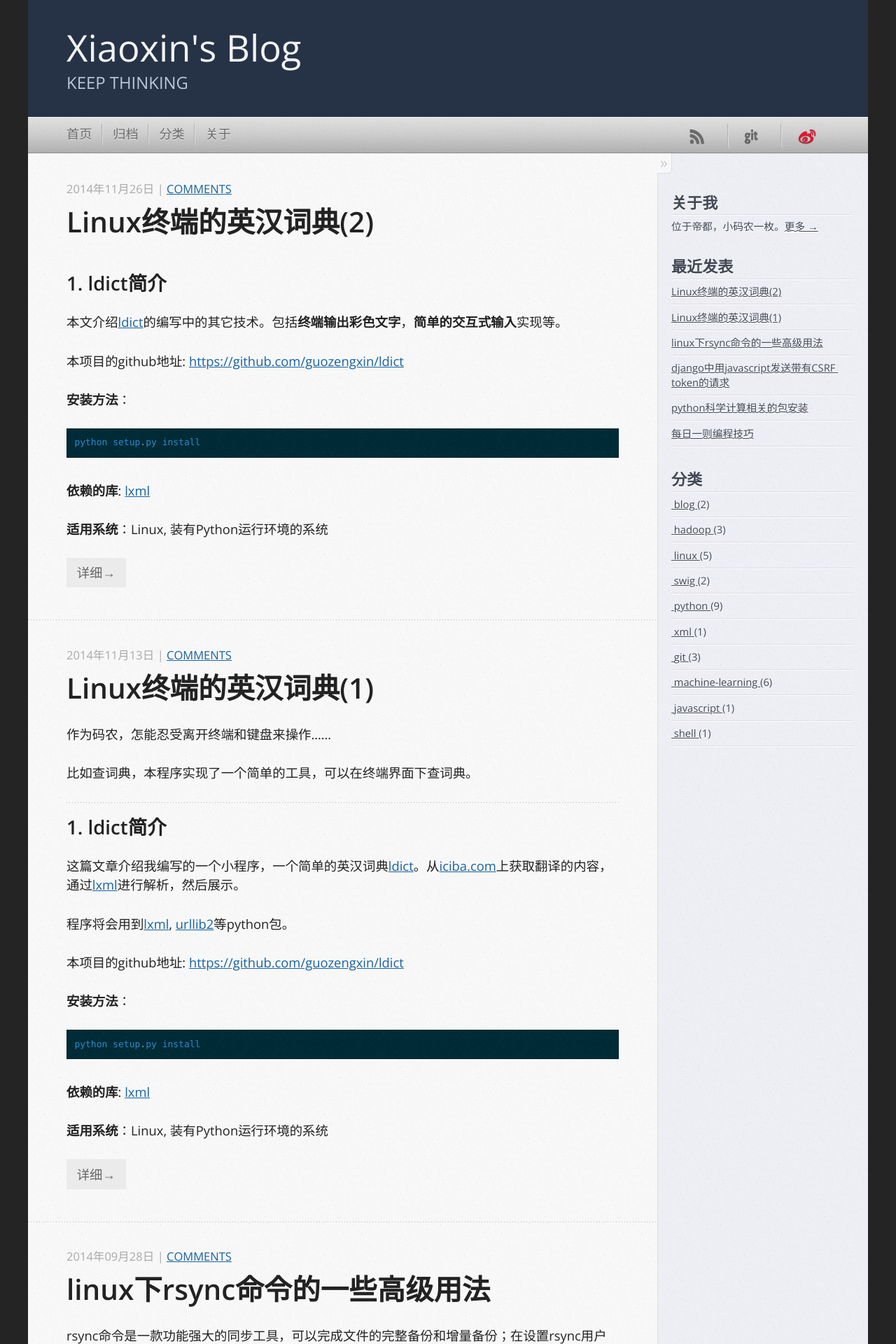
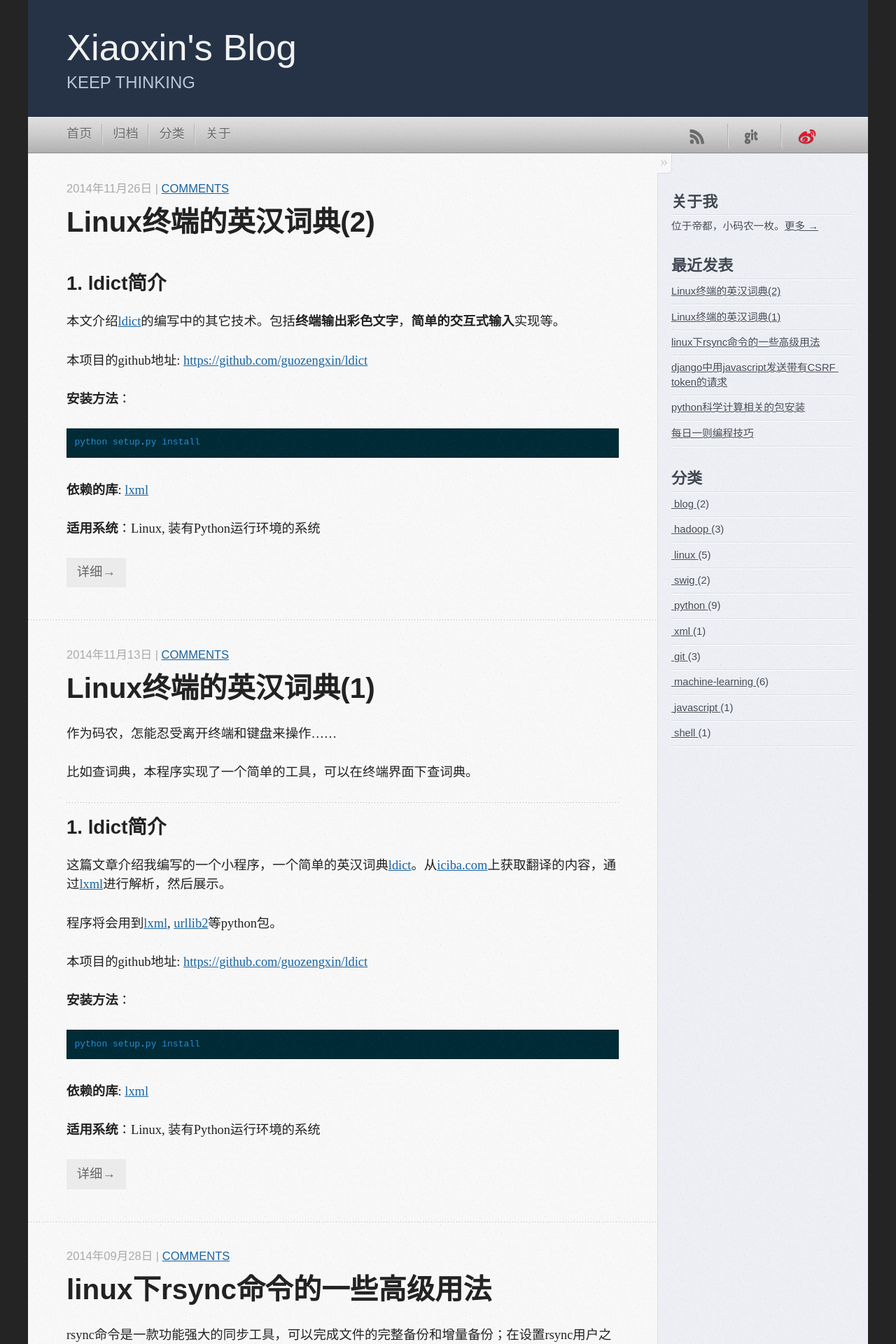
Before and after one commit to guozengxin/guozengxin.github.io, a Jekyll site: the page built from index.html, in a window 1280 px wide. Shown: the top 1920 px of the page at 70% size. Built offline with Jekyll 4.4.1, drawn with Linux system fonts in a browser that asks for light colours; nearby versions of some CDN libraries; formulas are drawn with MathJax 3; the list of posts is cut into pages by our own code; comment, search, counter and statistics services are not loaded.

Commit message:
change css code for modify fonts; which google font is not connect.

```diff
--- a/_includes/head.html
+++ b/_includes/head.html
@@ -29,7 +29,6 @@
     </script>
     <script src="{{ ASSET_PATH }}/js/default.js"></script>
 
-    <link href='http://fonts.googleapis.com/css?family=Open+Sans:400italic,600italic,400,600' rel='stylesheet' type='text/css'>
     <link rel="stylesheet" type="text/css" href="{{ ASSET_PATH }}/css/zocial.stripped.css">
     <link href="{{ ASSET_PATH }}/css/style.css" rel="stylesheet" type="text/css" media="all">
 
--- a/assets/css/style.css
+++ b/assets/css/style.css
@@ -111,31 +111,31 @@ body > div#main > div {
 }
 
 .heading, body > header h1, h1, h2, h3, h4, h5, h6 {
-  font-family: "Open Sans", "PT Serif", "Georgia", "Helvetica Neue", Arial, sans-serif;
+  font-family: Arial, sans-serif;
 }
 
 .sans, body > header h2, article header p.meta, article > footer, #content .blog-index footer, html .gist .gist-file .gist-meta, #blog-archives a.category, #blog-archives a.tag, #blog-archives time, aside.sidebar section, body > footer {
-  font-family: "Open Sans", "PT Sans", "Helvetica Neue", Arial, sans-serif;
+  font-family: Arial, sans-serif;
 }
 
 .serif, body, #content .blog-index a[rel=full-article] {
-  font-family: "Open Sans", "PT Serif", Georgia, Times, "Times New Roman", serif;
+  font-family: "Times New Roman", serif;
 }
 
 .mono, pre, code, tt, p code, li code {
-  font-family: Menlo, Monaco, "Andale Mono", "lucida console", "Courier New", monospace;
+  font-family: "Courier New", monospace;
 }
 
 body > header h1 {
   font-size: 2.2em;
-  font-family: "Open Sans", "PT Serif", "Georgia", "Helvetica Neue", Arial, sans-serif;
+  font-family: Arial, sans-serif;
   font-weight: normal;
   line-height: 1.2em;
   margin-bottom: 0.6667em;
 }
 
 body > header h2 {
-  font-family: "Open Sans", "PT Serif", "Georgia", "Helvetica Neue", Arial, sans-serif;
+  font-family: Arial, sans-serif;
 }
 
 body {
@@ -665,7 +665,7 @@ body > nav form {
 body > nav form .search {
   padding: .3em .5em 0;
   font-size: .85em;
-  font-family: "Open Sans", "PT Sans", "Helvetica Neue", Arial, sans-serif;
+  font-family: Arial, sans-serif;
   line-height: 1.1em;
   width: 95%;
   -webkit-border-radius: 0.5em;
@@ -759,7 +759,7 @@ body > nav ul {
   }
   body > nav a {
     color: #6b6b6b;
-    font-family: "Open Sans", "PT Sans", "Helvetica Neue", Arial, sans-serif;
+    font-family: Arial, sans-serif;
     text-shadow: #ebebeb 0 1px;
     float: left;
     text-decoration: none;
@@ -1263,7 +1263,7 @@ p pre code, li pre code {
 }
 
 .pre-code, html .gist .gist-file .gist-syntax .highlight pre, .highlight code {
-  font-family: Menlo, Monaco, "Andale Mono", "lucida console", "Courier New", monospace !important;
+  font-family: "Courier New", monospace !important;
   overflow: scroll;
   overflow-y: hidden;
   display: block;
```
Also changed, not shown: sass/base/_typography.scss (+7 -4 lines).
